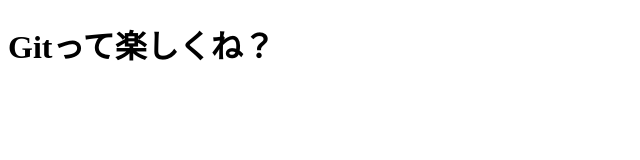
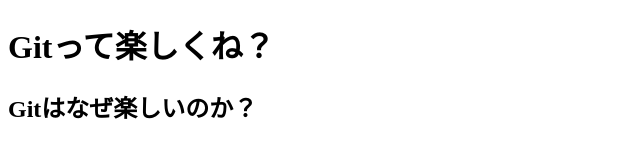
Before and after one commit to fujisawa09/test, a plain HTML site: page index.html in a window 1280 px wide. Shown: the whole page, without its empty margins (0-640 px from the left). Drawn offline with Linux system fonts and the light colour scheme.

Commit message:
h2の追加

```diff
--- a/index.html
+++ b/index.html
@@ -8,5 +8,6 @@
 </head>
 <body>
   <h1>Gitって楽しくね？</h1>
+  <h2>Gitはなぜ楽しいのか？</h2>
 </body>
 </html>
```
